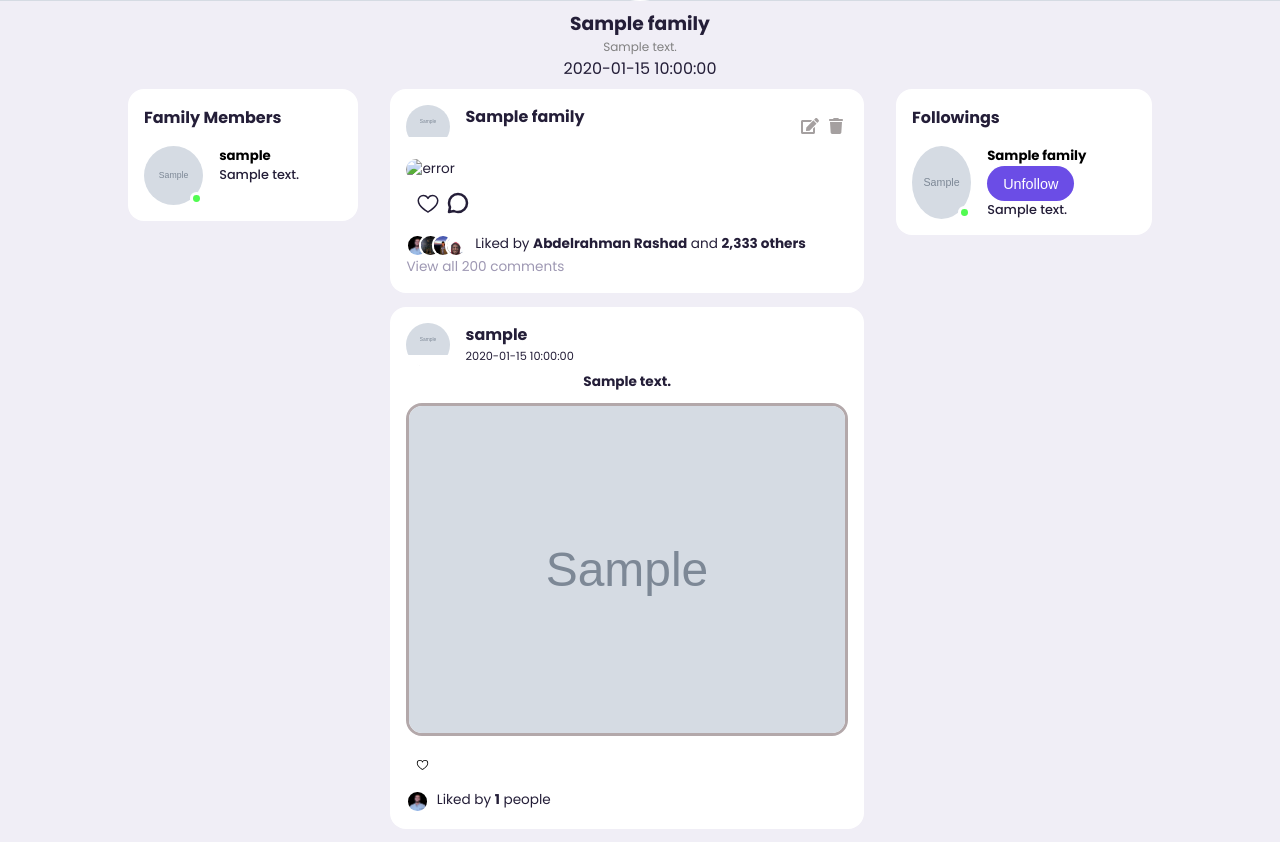
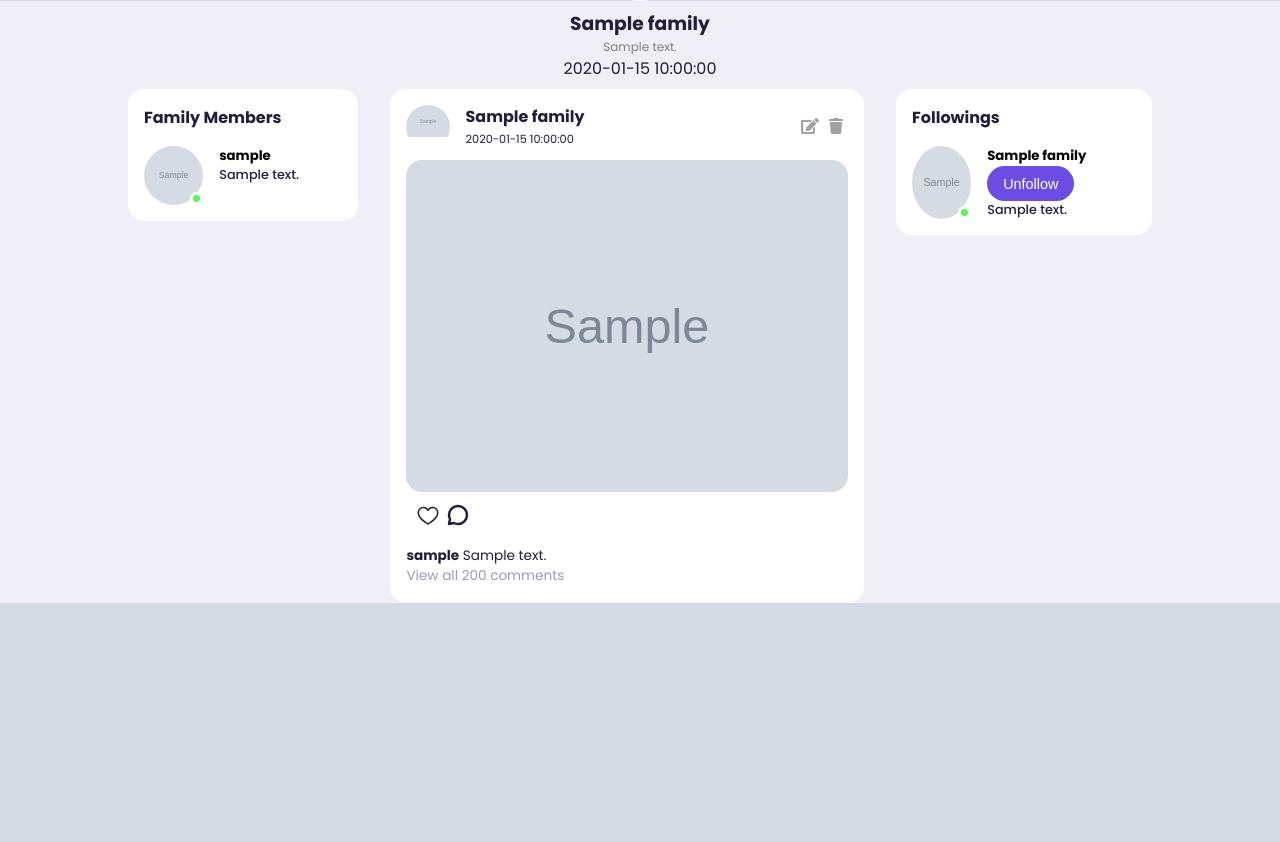
Before and after one commit to modi161/social-media-platform, a Flask app: page /familypage/1 in a window 1280 px wide. Shown: the part 372-1214 px from the top of the page. After the commit the page ends 975 px from the top, so only its background shows below. Run offline with Flask 3, Linux system fonts and the light colour scheme; a user stored in the database is signed in; tables that the repository leaves empty hold one stand-in row (values such as "Sample post"); grey boxes marked "Sample" are stand-in pictures; some libraries are stand-ins or nearby versions.

Commit message:
all rashad bugs are fixed

```diff
--- a/src/routes.py
+++ b/src/routes.py
@@ -411,51 +411,17 @@ def family_page(family_id):
 
 
 
-    families = Family.query.filter(Family.id != family_id).all()
+    # Perform the main query with the join
+    posts = db.session.query(User,  Content, ContentPhotos)\
+    .join(Family, User.FamilyID == Family.id)\
+    .join(Content, User.id == Content.userId)\
+    .join(ContentPhotos, ContentPhotos.contentId == Content.id)\
+    .filter(Family.id == user_family.id)\
+    .order_by(Content.timestamp.desc())\
+    .all()
 
 
-
-    FamilyAlias = aliased(Family)
-
-    #
-    like_count_subquery = db.session.query(
-    UserLikedContent.ContentId,
-    sa.func.count(UserLikedContent.ContentId).label('like_count')
-    ).group_by(UserLikedContent.ContentId).subquery()
-    family_alias = aliased(Family)
-    family_following_alias = aliased(FamilyFollowing)
-    user_alias = aliased(User)
-    content_alias = aliased(Content)
-    content_photos_alias = aliased(ContentPhotos)
-
-    # Perform the main query with the join
-    query = db.session.query(
-        family_alias,
-        family_following_alias,
-        user_alias,
-        content_alias,
-        content_photos_alias,
-        FamilyAlias,
-        sa.func.coalesce(like_count_subquery.c.like_count, 0).label('like_count')
-    ).join(
-        family_following_alias, family_alias.id == family_following_alias.FollowingFamilyId
-    ).join(
-        user_alias, user_alias.FamilyID == family_following_alias.FollowedFamilyId
-    ).join(
-        content_alias, user_alias.id == content_alias.userId
-    ).outerjoin(
-        UserLikedContent, UserLikedContent.ContentId == content_alias.id
-    ).join(
-        content_photos_alias, content_alias.id == content_photos_alias.contentId
-    ).outerjoin(
-        like_count_subquery, like_count_subquery.c.ContentId == content_alias.id
-    ).join(
-        FamilyAlias, FamilyAlias.id == family_following_alias.FollowedFamilyId
-    )
-
-    results = query.all()
-
-    posts = [row for row in results if row[0].id == family_id]
+    print(posts)
 
 
 
--- a/src/templates/family_page.html
+++ b/src/templates/family_page.html
@@ -136,8 +136,9 @@
                         {% set photo = post[2] %}
 
 
+
                     <!-- post -->
-                    {%if post[3].Type == 1%}
+                    {%if content.Type == 1%}
 
                     <div class="feed">
                         <div class="head">
@@ -172,13 +173,7 @@
                                     <span class="iconamoon--comment-bold"></span>
                                 </div>
                             </div>
-                            <div class="liked-by">
-                                <span><img src="{{url_for('static', filename='./images/profile1.png')}}"></span>
-                                <span><img src="{{url_for('static', filename='./images/profile2.png')}}"></span>
-                                <span><img src="{{url_for('static', filename='./images/profile3.png')}}"></span>
-                                <span><img src="{{url_for('static', filename='./images/profile4.png')}}"></span>
-                                <p>Liked by <b>Abdelrahman Rashad</b> and <b>2,333 others</b></p>
-                            </div>
+
                             <div class="caption">
                                 <p><b>{{member.username}}</b> {{content.description}}</p>
                             </div>
@@ -187,45 +182,55 @@
 
                     {% endif %}
                     <!--Album -->
-                    {%if post[3].Type == 1%}
+                    {%if content.Type == 0%}
 
                     <div class="feed">
                         <div class="head">
                             <div class="user">
                                 <div class="profile-photo">
-                                    <img src="{{post[5].profilephoto}}">
-                                    <h1>{{post[0].familyname}}</h1>
+                                    <img src="{{user_family.profilephoto}}">
+                                    <h1>{{member.familyname}}</h1>
                                 </div>
                                 <div class="info">
-                                    <h3>{{ post[2].username }}</h3>
-                                    <small>{{ post[3].timestamp }}</small>
+                                    <h3>{{ user_family.familyname }}</h3>
+                                    <small>{{ content.timestamp }}</small>
                                 </div>
                             </div>
+
+                            {% if current_user.FamilyID == user_family.id %}
+                            <div class = "post-icons">
+                                <div class="edit-post" data-content-id = "{{content.id}}" data-content-description = "{{content.description}}">
+                                    <svg xmlns="http://www.w3.org/2000/svg" viewBox="0 0 576 512"><path fill="#9e9e9e" d="M402.6 83.2l90.2 90.2c3.8 3.8 3.8 10 0 13.8L274.4 405.6l-92.8 10.3c-12.4 1.4-22.9-9.1-21.5-21.5l10.3-92.8L388.8 83.2c3.8-3.8 10-3.8 13.8 0zm162-22.9l-48.8-48.8c-15.2-15.2-39.9-15.2-55.2 0l-35.4 35.4c-3.8 3.8-3.8 10 0 13.8l90.2 90.2c3.8 3.8 10 3.8 13.8 0l35.4-35.4c15.2-15.3 15.2-40 0-55.2zM384 346.2V448H64V128h229.8c3.2 0 6.2-1.3 8.5-3.5l40-40c7.6-7.6 2.2-20.5-8.5-20.5H48C21.5 64 0 85.5 0 112v352c0 26.5 21.5 48 48 48h352c26.5 0 48-21.5 48-48V306.2c0-10.7-12.9-16-20.5-8.5l-40 40c-2.2 2.3-3.5 5.3-3.5 8.5z"/></svg>                                </div>
+                                <div class="delete-post" data-content-id = "{{content.id}}">
+                                    <svg xmlns="http://www.w3.org/2000/svg" viewBox="0 0 448 512"><path d="M135.2 17.7L128 32H32C14.3 32 0 46.3 0 64S14.3 96 32 96H416c17.7 0 32-14.3 32-32s-14.3-32-32-32H320l-7.2-14.3C307.4 6.8 296.3 0 284.2 0H163.8c-12.1 0-23.2 6.8-28.6 17.7zM416 128H32L53.2 467c1.6 25.3 22.6 45 47.9 45H346.9c25.3 0 46.3-19.7 47.9-45L416 128z"/></svg>
+                                </div>
+                            </div>
+                            {% endif %}
+
+
+
+
                         </div>
                         <div class="album-caption">
-                            <h4> {{ post[3].description }} </h4>
+                            <h4> {{ content.description }} </h4>
                         </div>
                             <div class="photo album-photo">
-                                <img src="{{ post[4].photoUrl }}">
+                                <img src="{{ photo.photoUrl }}">
                             </div>
                             <div class="action-button">
                                 <div class="interaction-buttons">
-                                    {% if post[3].id in Liked %}
+                                    {% if content.id in Liked %}
                                         <form class="unlike-form" method="POST">
-                                            <input type="hidden" name="name" id="name" value="{{ post[3].id }}">
-                                            <button type="button" class="ph--heart-liked" data-post-id="{{ post[3].id }}"></button>
+                                            <input type="hidden" name="name" id="name" value="{{ content.id }}">
+                                            <button type="button" class="ph--heart-liked" data-post-id="{{ content.id }}"></button>
                                         </form>
                                     {% else %}
                                         <form class="like-form" method="POST">
-                                            <input type="hidden" name="name" id="name" value="{{ post[3].id }}">
-                                            <button type="button" class="ph--heart" data-post-id="{{ post[3].id }}"></button>
+                                            <input type="hidden" name="name" id="name" value="{{ content.id }}">
+                                            <button type="button" class="ph--heart" data-post-id="{{ content.id }}"></button>
                                         </form>
                                     {% endif %}
                                 </div>
-                            </div>
-                            <div class="liked-by">
-                                <span><img src="{{url_for('static', filename='./images/profile1.png')}}"></span>
-                                <p>Liked by <b>{{post[-1]}}</b> people</p>
                             </div>
                     </div>
 
```
Also changed, not shown: src/static/images/55-img The 17 Day Diet Guide.jpg (added), src/static/images/57-img The 17 Day Diet Guide.jpg (added), src/static/images/58-img The 17 Day Diet Guide.jpg (added).
